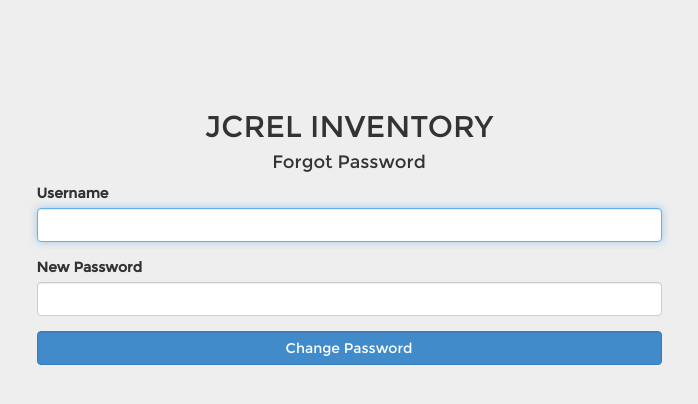
After one commit to roselleebarle04/jcrel-ims, a Django app: page /change_password/ in a window 1280 px wide. The commit adds this page. Shown: the top 404 px of the page, without its empty margins (291-989 px from the left). Run offline with Django 3.2, Linux system fonts and the light colour scheme; some libraries are stand-ins or nearby versions.

Commit message:
Password recovery working

```diff
--- a/config/urls.py
+++ b/config/urls.py
@@ -12,7 +12,8 @@ urlpatterns = [
     url(r'^signup/$', inventory_views.signup, name="signup"),
     url(r'^login/$', auth_views.login, {'template_name':'accounts/login.html'}),
     url(r'^logout/$', auth_views.logout, {'template_name':'accounts/logout.html'}),
-    url(r'^/accounts/password/reset/$', password_reset, {'template_name': 'my_templates/password_reset.html'}),
+    url(r'^change_password/$', inventory_views.change_password, name="change_password"),
+    # url(r'^/accounts/password/reset/$', password_reset, {'template_name': 'my_templates/password_reset.html'}),
 
     # url(r'^signup/$', inventory_views.signup, name='signup'),
 
@@ -30,10 +31,10 @@ urlpatterns = [
     url(r'^transfer_hist/$', inventory_views.transfer_hist, name = 'transfer_hist'),
     url(r'^transfer_form/$', inventory_views.create_transfer, name = 'transfer_form'),
 
-    url(r'^reset/$', 'inventory.views.reset', name='reset'),
-    url(r'^reset/(?P<uidb64>[0-9A-Za-z_\-]+)/(?P<token>[0-9A-Za-z]{1,13}-[0-9A-Za-z]{1,20})/$',
-            'inventory.views.reset_confirm', name='password_reset_confirm'),
-    url(r'^success/$', 'inventory.views.success', name='success'),
+    # url(r'^reset/$', 'inventory.views.reset', name='reset'),
+    # url(r'^reset/(?P<uidb64>[0-9A-Za-z_\-]+)/(?P<token>[0-9A-Za-z]{1,13}-[0-9A-Za-z]{1,20})/$',
+            # 'inventory.views.reset_confirm', name='password_reset_confirm'),
+    # url(r'^success/$', 'inventory.views.success', name='success'),
 
 
 ]
--- /dev/null
+++ b/inventory/templates/accounts/change_password.html
@@ -0,0 +1,34 @@
+{% extends "base_accounts.html" %}
+{% load staticfiles %}
+
+{% block content %}
+  <div class="row">
+    <div class="col-md-6 col-md-offset-3 text-center">
+      <h2>JCREL INVENTORY</h2>
+      <h4>Forgot Password</h4>
+    </div>
+  </div>
+  <div class="row">
+    <div class="col-md-6 col-md-offset-3">
+      <form action="/change_password/" class="form" method="POST">
+        {% csrf_token %}
+        <div class="form-group">
+          <label>Username</label>
+          <input name="username" type="text" class="form-control" required autofocus>
+        </div>
+
+        <div class="form-group">
+          <label>New Password</label>
+          <input name="new_password" type="password" id="inputPassword" class="form-control" required>
+        </div>
+
+        <!-- {{form}} -->
+        <div class="form-group">
+          <input type="submit" class="form-control btn btn-primary btn-block" value="Change Password" />
+          <input type="hidden" name="next" value="{{ next }}" />
+        </div>
+      </form>
+    </div>
+  </div>
+
+{% endblock content %}
--- a/inventory/templates/accounts/login.html
+++ b/inventory/templates/accounts/login.html
@@ -25,8 +25,7 @@
           <input type="submit" class="form-control btn btn-primary btn-block" value="Login" />
           <input type="hidden" name="next" value="{{ next }}" />
 
-          <a style="float:right;" href="{% url "inventory.views.reset" %}">Forgot Password?</a>
-          <a style="float:right;" href="/password/reset">Forgot Password?</a>
+          <a style="float:right;" href="{% url "inventory.views.change_password" %}">Forgot Password?</a>
 
         </div>
         <div class="form-group">
--- a/inventory/views.py
+++ b/inventory/views.py
@@ -4,6 +4,7 @@ from django.forms import ModelForm
 from django.http import HttpResponse, HttpResponseRedirect
 from django.core.urlresolvers import reverse
 from django.contrib.auth.models import User
+from django.contrib.auth.forms import UserCreationForm
 from django.contrib.auth import authenticate, logout
 from django.contrib.auth.decorators import login_required
 from django.contrib.auth.views import password_reset, password_reset_confirm
@@ -24,31 +25,45 @@ def dashboard(request):
 def login(request):
 	return render(request, 'dashboard/login.html', {})
 
-def reset(request):
-    # Wrap the built-in password reset view and pass it the arguments
-    # like the template name, email template name, subject template name
-    # and the url to redirect after the password reset is initiated.
-    return password_reset(request, template_name='accounts/reset.html',
-        email_template_name='accounts/reset_email.html',
-        subject_template_name='accounts/reset_subject.txt',
-        post_reset_redirect=reverse('success'))
+# def reset(request):
+#     # Wrap the built-in password reset view and pass it the arguments
+#     # like the template name, email template name, subject template name
+#     # and the url to redirect after the password reset is initiated.
+#     return password_reset(request, template_name='accounts/reset.html',
+#         email_template_name='accounts/reset_email.html',
+#         subject_template_name='accounts/reset_subject.txt',
+#         post_reset_redirect=reverse('success'))
 
-# This view handles password reset confirmation links. See urls.py file for the mapping.
-# This view is not used here because the password reset emails with confirmation links
-# cannot be sent from this application.
-def reset_confirm(request, uidb64=None, token=None):
-    # Wrap the built-in reset confirmation view and pass to it all the captured parameters like uidb64, token
-    # and template name, url to redirect after password reset is confirmed.
-    return password_reset_confirm(request, template_name='accounts/reset_confirm.html',
-        uidb36=uidb36, token=token, post_reset_redirect=reverse('success'))
+# # This view handles password reset confirmation links. See urls.py file for the mapping.
+# # This view is not used here because the password reset emails with confirmation links
+# # cannot be sent from this application.
+# def reset_confirm(request, uidb64=None, token=None):
+#     # Wrap the built-in reset confirmation view and pass to it all the captured parameters like uidb64, token
+#     # and template name, url to redirect after password reset is confirmed.
+#     return password_reset_confirm(request, template_name='accounts/reset_confirm.html',
+#         uidb36=uidb36, token=token, post_reset_redirect=reverse('success'))
 
-# This view renders a page with success message.
-def success(request):
-  return render(request, "accounts/success.html")
+# # This view renders a page with success message.
+# def success(request):
+#   return render(request, "accounts/success.html")
 
+def change_password(request):
+	if request.method == 'POST':
+
+		username = request.POST.get('username')
+		new_password = request.POST.get('new_password')
+
+		user = User.objects.get(username=username)
+		user.set_password(new_password)
+		user.save()
+
+		return HttpResponseRedirect('/login/')
+
+	return render(request, 'accounts/change_password.html', {})
 
 def signup(request):
 	if request.method == 'POST':
+		# form = AccountForm()
 
 		first_name = request.POST.get('first_name')
 		last_name = request.POST.get('last_name')
```
Also changed, not shown: inventory/forms.py (+21 -4 lines).
